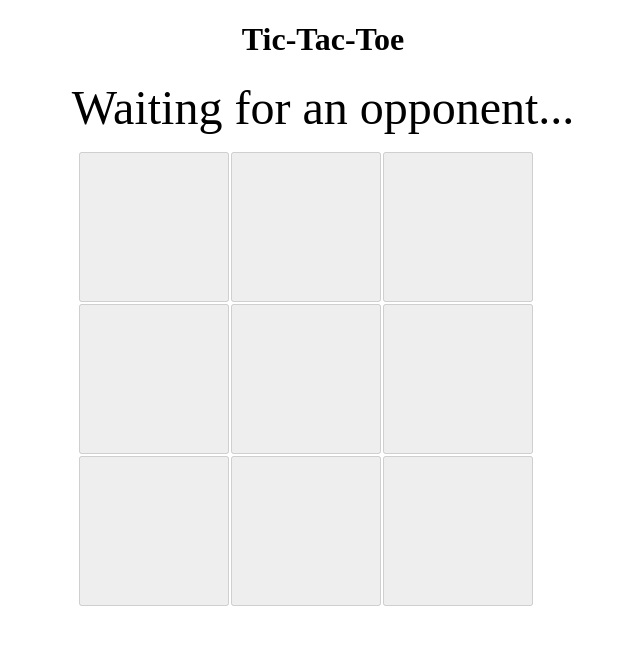
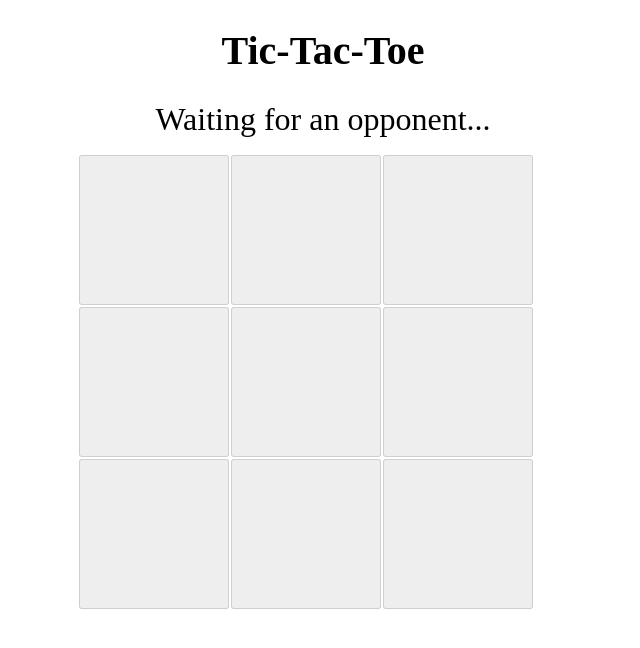
Before and after one commit to yannykyps/tic-tac-toe, a website: page client/index.html in a window 1280 px wide. Shown: the whole page, without its empty margins (317-957 px from the left). Drawn offline with nearby package versions, Linux system fonts and the light colour scheme; no server answers.

Commit message:
tidy up code

```diff
--- a/client/css/styles.css
+++ b/client/css/styles.css
@@ -12,7 +12,7 @@
 }
 
 #message {
-    font-size: 3rem;
+    font-size: 2rem;
     margin-bottom: 1rem;
     text-align: center;
 }
@@ -33,3 +33,7 @@
 body {
     text-align: center;
 }
+
+h1 {
+    font-size: 2.5rem;
+}
--- a/index.js
+++ b/index.js
@@ -26,8 +26,6 @@ io.on("connection", (socket) => {
 
     socket.on("disconnect", () => {
         console.log("User disconnected. ID: ", id);
-        //delete socket.id;
-        //delete clients[socket.id];
         socket.broadcast.emit("User disconnected", id);
 
     });
```
